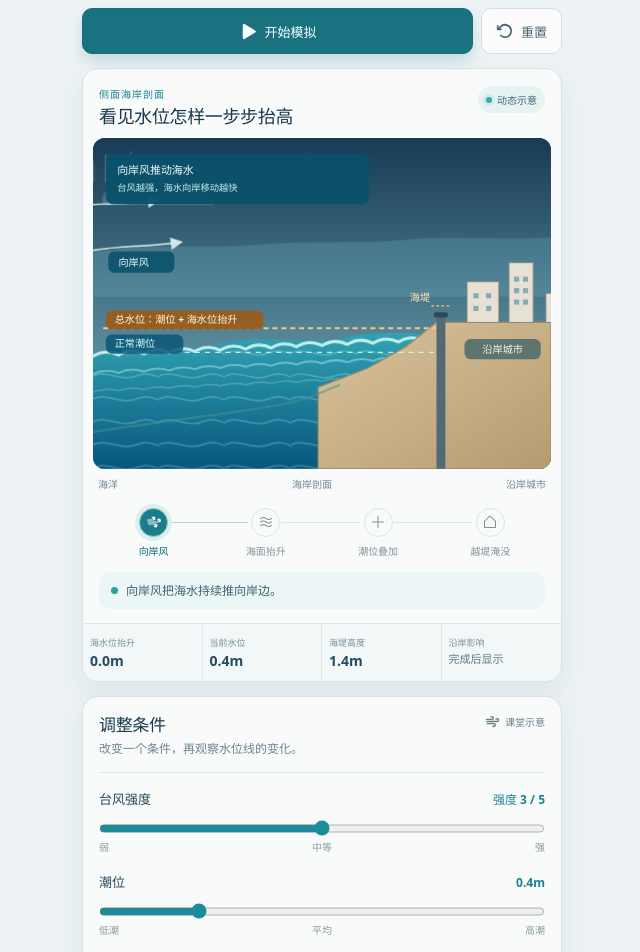
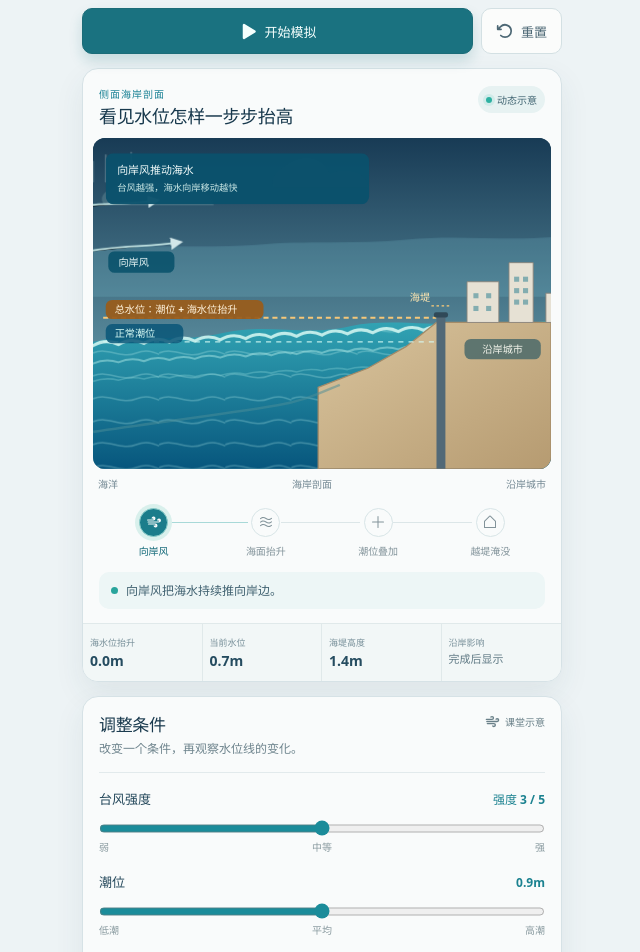
Before and after one commit to mistletoe137666/storm-surge-classroom, a React (Vite) app: page / in a window 1280 px wide. Shown: the part 160-1112 px from the top of the page, without its empty margins (318-958 px from the left). Built offline with nearby package versions, Linux system fonts and the light colour scheme.

Commit message:
压低潮位画面表现并恢复平均默认值

```diff
--- a/src/App.tsx
+++ b/src/App.tsx
@@ -69,7 +69,7 @@ function App() {
 
   const waterRiseProgress = getWaterRiseProgress(progress)
   const currentSeaLevelRise = result.effectiveSurge * waterRiseProgress
-  const currentWaterLevel = result.tideLevel + currentSeaLevelRise
+  const currentWaterLevel = result.displayTideLevel + currentSeaLevelRise
   const currentOvertops = activeStage === 3 && hasOvertopped(currentWaterLevel, result.profile.seawallHeight)
   const showImpact = progress >= 1
   const impactLevel = getImpactLevel(settings, result.overtops)
--- a/src/components/SimulationControls.tsx
+++ b/src/components/SimulationControls.tsx
@@ -35,7 +35,7 @@ export function SimulationControls({ settings, onSettingsChange }: SimulationCon
             <span>潮位</span>
             <strong>{settings.tideLevel.toFixed(1)}m</strong>
           </span>
-          <input type="range" min="0.1" max="1.5" step="0.1" value={settings.tideLevel} aria-label="潮位" onChange={(event) => onSettingsChange({ ...settings, tideLevel: Number(event.target.value) })} />
+          <input type="range" min="0.2" max="1.6" step="0.1" value={settings.tideLevel} aria-label="潮位" onChange={(event) => onSettingsChange({ ...settings, tideLevel: Number(event.target.value) })} />
           <span className="range-hints"><span>低潮</span><span>平均</span><span>高潮</span></span>
         </label>
 
--- a/src/components/StormScene.tsx
+++ b/src/components/StormScene.tsx
@@ -58,10 +58,10 @@ function makeWavePath(y: number, amplitude: number, setup: number, shoreX: numbe
 
 export function StormScene({ coastCondition, result, progress, activeStage, typhoonIntensity, isPlaying }: StormSceneProps) {
   const profile = sceneProfiles[coastCondition]
-  const normalY = waterY(result.tideLevel, { wallTop: profile.wallTop, seawallHeight: result.profile.seawallHeight })
-  const targetY = waterY(result.totalWaterLevel, { wallTop: profile.wallTop, seawallHeight: result.profile.seawallHeight })
+  const normalY = waterY(result.displayTideLevel, { wallTop: profile.wallTop, seawallHeight: result.profile.seawallHeight })
+  const targetY = waterY(result.displayTotalWaterLevel, { wallTop: profile.wallTop, seawallHeight: result.profile.seawallHeight })
   const waterRiseProgress = getWaterRiseProgress(progress)
-  const visibleLevel = result.tideLevel + result.effectiveSurge * waterRiseProgress
+  const visibleLevel = result.displayTideLevel + result.effectiveSurge * waterRiseProgress
   const shoreY = waterY(visibleLevel, { wallTop: profile.wallTop, seawallHeight: result.profile.seawallHeight })
   const currentOvertops = activeStage === 3 && hasOvertopped(visibleLevel, result.profile.seawallHeight)
   const currentInundationDepth = Math.max(0, visibleLevel - result.profile.seawallHeight)
--- a/src/simulation/model.ts
+++ b/src/simulation/model.ts
@@ -17,9 +17,11 @@ export type CoastProfile = {
 
 export type SimulationResult = {
   tideLevel: number
+  displayTideLevel: number
   surge: number
   effectiveSurge: number
   totalWaterLevel: number
+  displayTotalWaterLevel: number
   inundationDepth: number
   overtops: boolean
   profile: CoastProfile
@@ -70,12 +72,14 @@ export const coastProfiles: Record<CoastCondition, CoastProfile> = {
 
 export const defaultSettings: SimulationSettings = {
   typhoonIntensity: 3,
-  tideLevel: 0.4,
+  tideLevel: 0.9,
   coastCondition: "slope",
 }
 
 export const OVERTOP_CLEARANCE = 0.08
 export const IMPACT_SCORE_MAX = 9
+// Compress the tide contribution in the classroom view so the three tide states sit lower in the scene.
+const TIDE_DISPLAY_FACTOR = 0.75
 
 const coastImpactPoints: Record<CoastCondition, number> = {
   steep: 0,
@@ -131,16 +135,20 @@ export function calculateSimulation(settings: SimulationSettings): SimulationRes
   const profile = coastProfiles[settings.coastCondition]
   const surge = 0.12 + settings.typhoonIntensity * 0.17
   const effectiveSurge = surge * profile.amplification
+  const displayTideLevel = settings.tideLevel * TIDE_DISPLAY_FACTOR
   const totalWaterLevel = settings.tideLevel + effectiveSurge
-  const inundationDepth = hasOvertopped(totalWaterLevel, profile.seawallHeight)
-    ? totalWaterLevel - profile.seawallHeight
+  const displayTotalWaterLevel = displayTideLevel + effectiveSurge
+  const inundationDepth = hasOvertopped(displayTotalWaterLevel, profile.seawallHeight)
+    ? displayTotalWaterLevel - profile.seawallHeight
     : 0
 
   return {
     tideLevel: settings.tideLevel,
+    displayTideLevel,
     surge,
     effectiveSurge,
     totalWaterLevel,
+    displayTotalWaterLevel,
     inundationDepth,
     overtops: inundationDepth > 0,
     profile,
```
